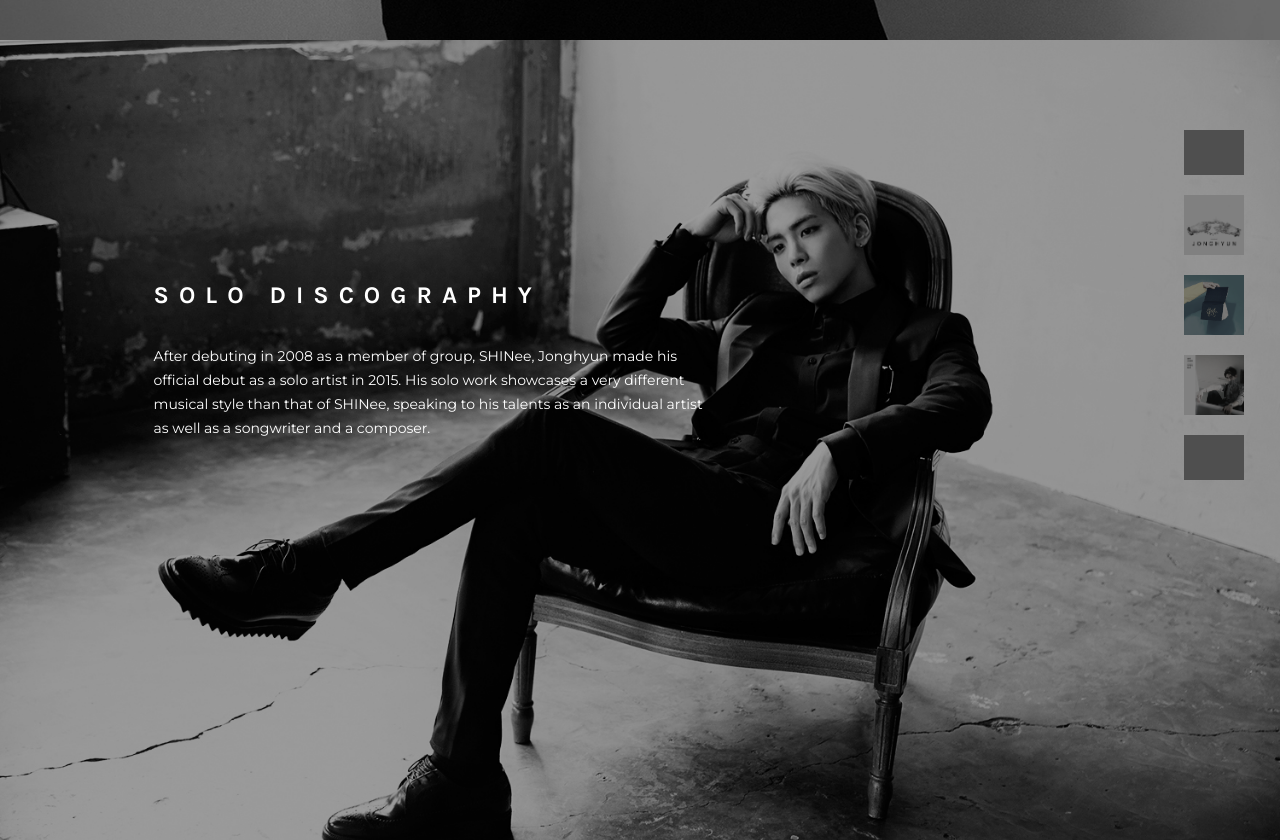
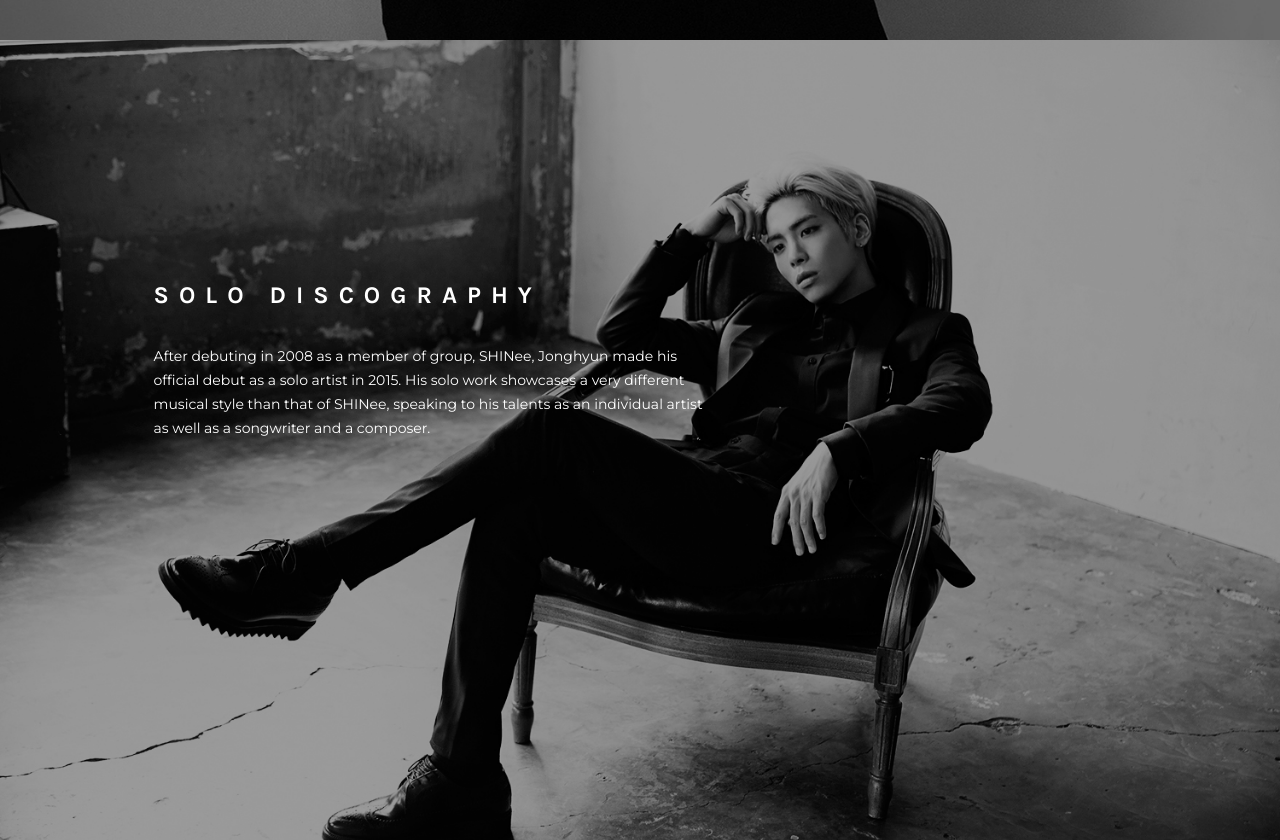
Before and after one commit to annette0630/Final-Project, a plain HTML site: page index.html in a window 1280 px wide. Shown: the part 760-1600 px from the top of the page. Drawn offline with nearby package versions, Linux system fonts and the light colour scheme; grey boxes are pictures that could not be loaded.

Commit message:
sidebar edit

```diff
--- a/index.html
+++ b/index.html
@@ -44,6 +44,7 @@
     </header>
 
 <!--second section-->
+<div>
     <div class="solo-career">
         <div class="info">
             <div id= "solo-intro">
@@ -51,16 +52,10 @@
                 <p>After debuting in 2008 as a member of group, SHINee, Jonghyun made his official debut as a solo artist in 2015. His solo work showcases a very different musical style than that of SHINee, speaking to his talents as an individual artist as well as a songwriter and a composer.</p>
             </div>
         </div>
-        <div class="all-albums">
-            <img class="album-small" id="base" src="Assets/base.png">
-            <img class="album-small" id="story1" src="Assets/story1.jpg">
-            <img class="album-small" id="sheis" src="Assets/sheis.png">
-            <img class="album-small" id="story2" src="Assets/story2.jpg">
-            <img class="album-small" id="poetartist" src="Assets/poetartist.png">
-        </div>
     </div>
 
-<!--third section-->
+<!--albums section-->
+
     <div class="base">
         <div class="album-info">
             <img class="mainphoto" src="Assets/basemain.jpg" data-aos="fade-right">
@@ -89,7 +84,6 @@
         </div>
     </div>
 
-    <!--third section-->
     <div class="story1">
         <div class="album-info">
             <img class="mainphoto" src="Assets/story1main.jpg" data-aos="fade-right">
@@ -118,7 +112,6 @@
         </div>
     </div>
 
-    <!--third section-->
     <div class="sheis">
         <div class="album-info">
             <img class="mainphoto" src="Assets/sheismain.jpg" data-aos="fade-right">
@@ -147,7 +140,6 @@
         </div>
     </div>
 
-    <!--third section-->
     <div class="story2">
         <div class="album-info">
             <img class="mainphoto" src="Assets/story2main.jpg" data-aos="fade-right">
@@ -176,7 +168,6 @@
         </div>
     </div>
 
-    <!--third section-->
     <div class="poetartist">
         <div class="album-info">
             <img class="mainphoto" src="Assets/poetartistmain.jpg" data-aos="fade-right">
@@ -203,7 +194,8 @@
                 </div>
             </div>
         </div>
-        <div class="all-albums">
+    </div>
+    <div class="all-albums">
             <img class="album-small" id="base-sm" src="Assets/base.png">
             <img class="album-small" id="story1-sm" src="Assets/story1.jpg">
             <img class="album-small" id="sheis-sm" src="Assets/sheis.png">
```
